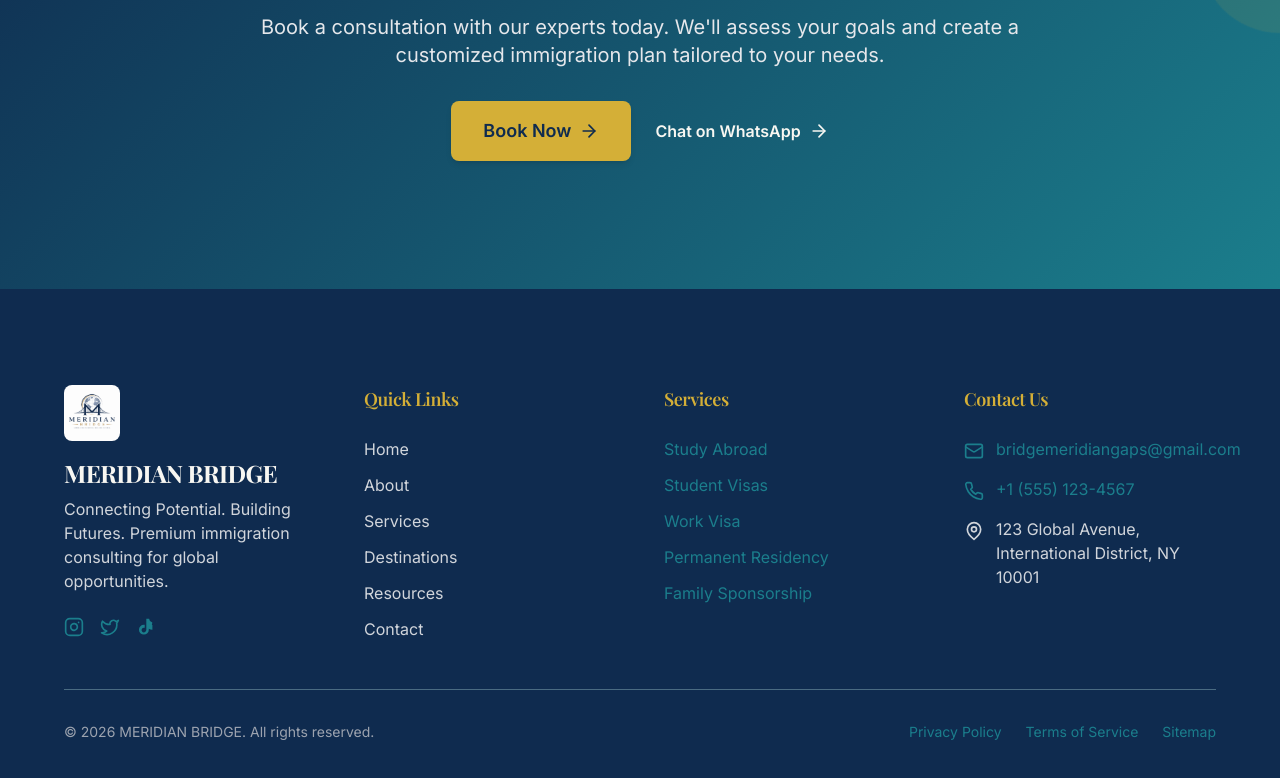
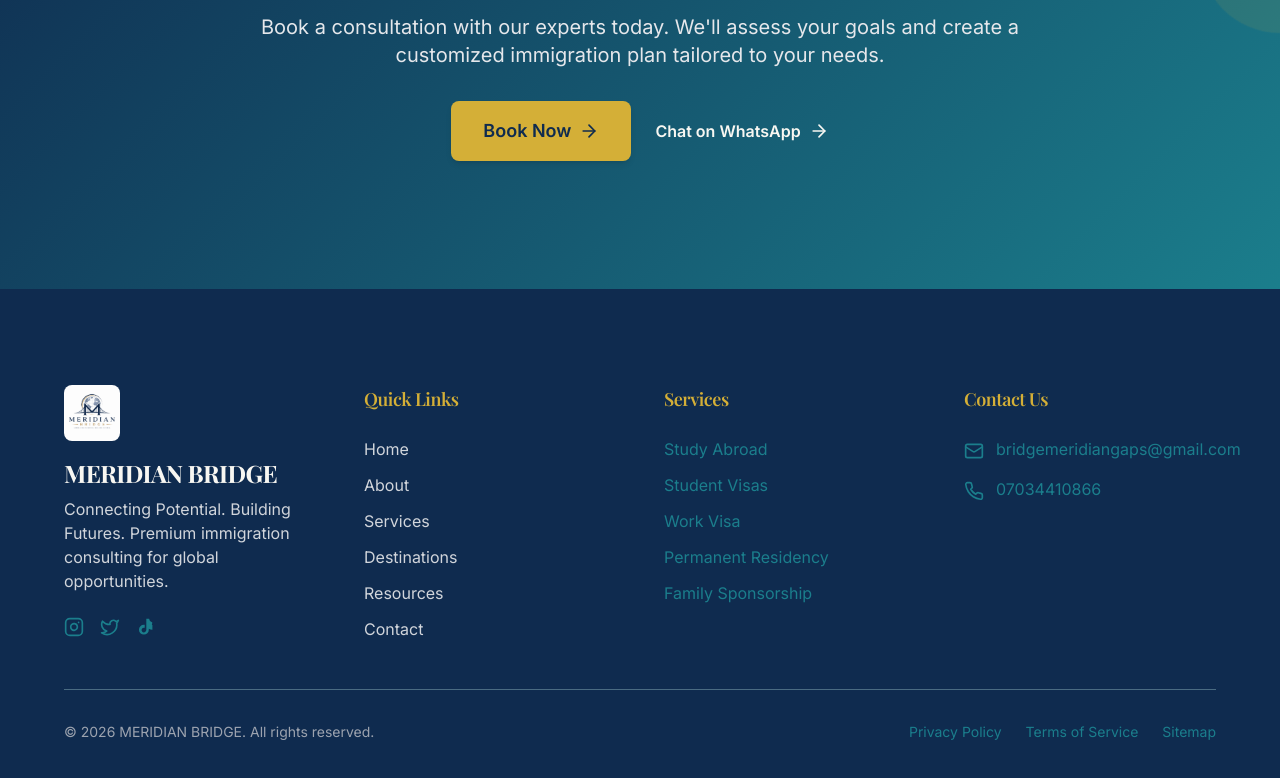
Before and after one commit to Sdboot/Meridian-Bridge, a Next.js app: page / in a window 1280 px wide. Shown: the part 6533-7311 px from the top of the page. Built offline with nearby package versions, Linux system fonts and the light colour scheme.

Commit message:
refactor: update phone number and remove location from footer
- Replace phone number with 07034410866 in CONTACT_INFO
- Remove location/address section from footer contact info
- Remove MapPin icon import from Footer component

```diff
--- a/src/components/layout/Footer.tsx
+++ b/src/components/layout/Footer.tsx
@@ -2,7 +2,7 @@
 
 import Link from 'next/link';
 import Image from 'next/image';
-import { Mail, Phone, MapPin, Instagram, Twitter } from 'lucide-react';
+import { Mail, Phone, Instagram, Twitter } from 'lucide-react';
 import TikTokIcon from '@/components/icons/TikTokIcon';
 import { CONTACT_INFO, NAVIGATION_ITEMS, SOCIAL_MEDIA } from '@/constants';
 
@@ -124,10 +124,6 @@ const Footer = () => {
                 <Phone size={20} className="flex-shrink-0 mt-1" />
                 <span>{CONTACT_INFO.phone}</span>
               </a>
-              <div className="flex items-start space-x-3">
-                <MapPin size={20} className="flex-shrink-0 mt-1" />
-                <span>{CONTACT_INFO.address}</span>
-              </div>
             </div>
           </div>
         </div>
--- a/src/constants/index.ts
+++ b/src/constants/index.ts
@@ -145,7 +145,7 @@ export const STATISTICS = [
 // Contact Info
 export const CONTACT_INFO = {
   email: 'bridgemeridiangaps@gmail.com',
-  phone: '+1 (555) 123-4567',
+  phone: '07034410866',
   address: '123 Global Avenue, International District, NY 10001',
   whatsapp: '+1-555-123-4567',
 } as const;
```
